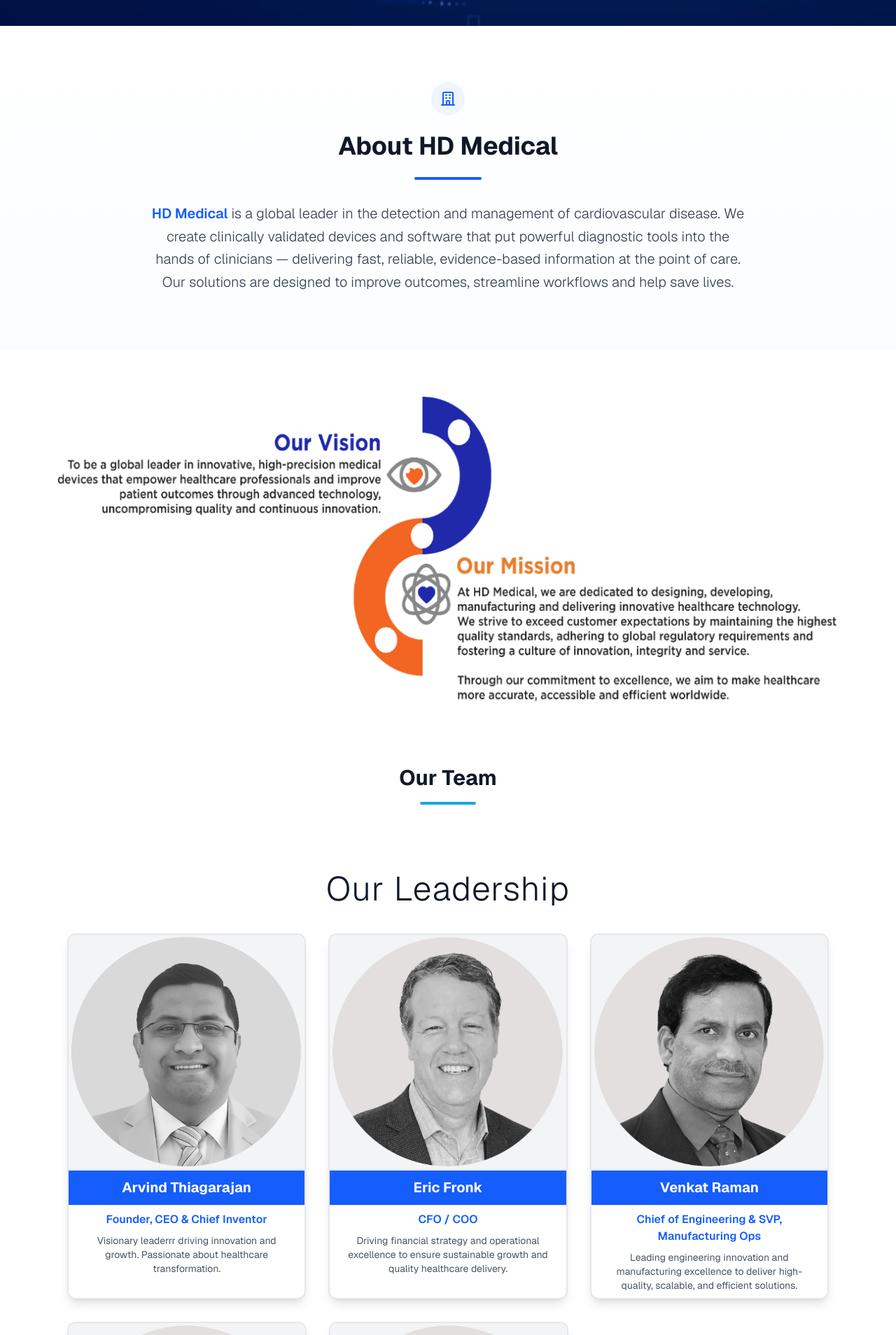
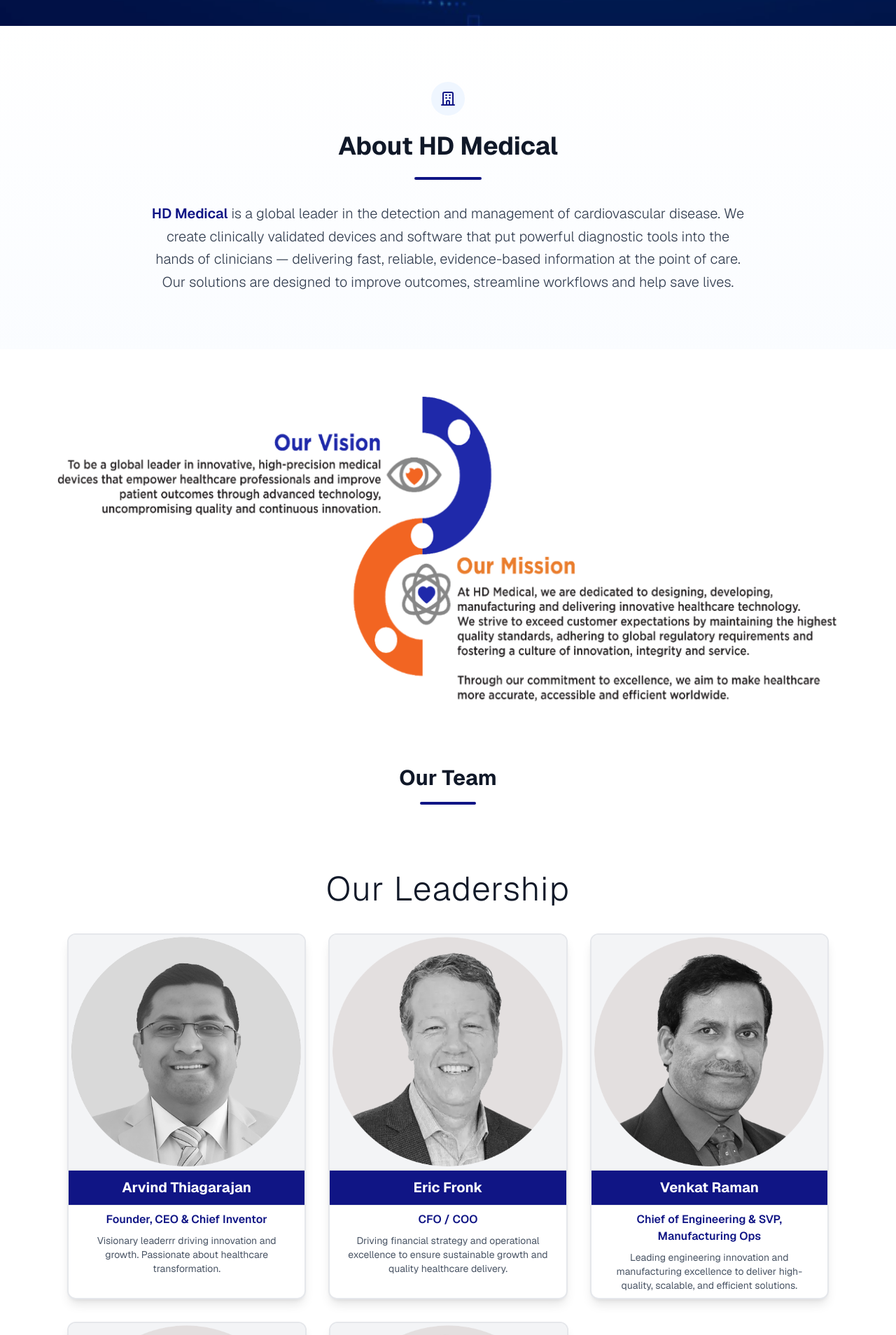
Before and after one commit to jilldhandhukiya/HD-Medical, a Next.js app: page /aboutus in a window 1280 px wide. Shown: the part 755-2663 px from the top of the page at 70% size. Built offline with nearby package versions, Linux system fonts and the light colour scheme.

Commit message:
colors changed

```diff
--- a/src/app/aboutus/page.js
+++ b/src/app/aboutus/page.js
@@ -18,11 +18,11 @@
           style={{ objectPosition: 'center' }}
         />
       </div>
-      <div className="bg-[#155dfc] px-4 py-3 text-center">
+      <div className="bg-[#101585] px-4 py-3 text-center">
         <h3 className="text-white text-xl font-bold leading-tight">{person.name}</h3>
       </div>
       <div className="px-4 py-2 border-t border-gray-200 text-center">
-        <p className="text-[#155dfc] text-base font-semibold">{person.position}</p>
+        <p className="text-[#101585] text-base font-semibold">{person.position}</p>
         <p className="text-gray-600 text-sm mt-2">{person.description}</p>
       </div>
     </div>
@@ -343,55 +343,19 @@
         </div>
       </section>
 
-      {/* About Section */}
-      {/* <section className="w-full bg-white pt-12 pb-8 px-4">
-        <div className="max-w-4xl mx-auto text-center">
-          <h1 className="text-5xl md:text-6xl font-bold mb-6 tracking-wide">
-            ABOUT <span className="text-[#155dfc]">US</span>
-          </h1>
-          <p className="text-lg md:text-xl text-gray-800 font-medium mb-2">
-            <span className="font-bold text-black">HD Medical</span> for decades has been focusing with single minded endeavour to deliver the best we can and achieving this has been possible due to the trust instilled by our customers in our service. Trust invoked through constant innovation and improvement of our services.
-          </p>
-        </div>
-        <div className="flex flex-col md:flex-row justify-center items-center gap-6 mt-10">
-          <Image
-            src="/images/doctor1-aboutus.jpg"
-            alt="Doctor 1"
-            width={200}
-            height={260}
-            className="w-[260px] h-[320px] md:w-[260px] md:h-[320px] object-cover rounded-md shadow-md mb-4 md:mb-8"
-            priority
-          />
-          <Image
-            src="/images/doctor2-aboutus.jpg"
-            alt="Doctor 2"
-            width={200}
-            height={260}
-            className="w-[260px] h-[320px] md:w-[260px] md:h-[320px] object-cover rounded-md shadow-md mb-4 md:mb-0"
-            priority
-          />
-          <Image
-            src="/images/doctor3-aboutus.jpg"
-            alt="Doctor 3"
-            width={200}
-            height={260}
-            className="w-[260px] h-[320px] md:w-[260px] md:h-[320px] object-cover rounded-md shadow-md mb-4 md:mb-8"
-            priority
-          />
-        </div>
-      </section> */}
+
 
         <section id="about-details" className="py-20 bg-gradient-to-b from-white to-blue-50/30">
           <div className="max-w-4xl mx-auto px-6 text-center">
             <div className="inline-flex items-center justify-center p-3 mb-6 bg-blue-50 rounded-full">
-              <svg className="w-6 h-6 text-[#155dfc]" fill="none" stroke="currentColor" viewBox="0 0 24 24">
+              <svg className="w-6 h-6 text-[#101585]" fill="none" stroke="currentColor" viewBox="0 0 24 24">
                 <path strokeLinecap="round" strokeLinejoin="round" strokeWidth="2" d="M19 21V5a2 2 0 00-2-2H7a2 2 0 00-2 2v16m14 0h2m-2 0h-5m-9 0H3m2 0h5M9 7h1m-1 4h1m4-4h1m-1 4h1m-5 10v-5a1 1 0 011-1h2a1 1 0 011 1v5m-4 0h4" />
               </svg>
             </div>
             <h2 className="text-3xl md:text-4xl font-bold text-gray-900 mb-6">About HD Medical</h2>
-            <div className="w-24 h-1 bg-[#155dfc] mx-auto mb-8 rounded-full"></div>
+            <div className="w-24 h-1 bg-[#101585] mx-auto mb-8 rounded-full"></div>
             <p className="text-lg md:text-xl text-gray-700 leading-relaxed font-light">
-              <span className="font-semibold text-[#155dfc]">HD Medical</span> is a global leader in the detection and management of cardiovascular disease.
+              <span className="font-semibold text-[#101585]">HD Medical</span> is a global leader in the detection and management of cardiovascular disease.
               We create clinically validated devices and software that put powerful diagnostic tools into the
               hands of clinicians — delivering fast, reliable, evidence-based information at the point of care.
               Our solutions are designed to improve outcomes, streamline workflows and help save lives.
@@ -417,7 +381,7 @@
         <section className="mt-20">
           <div className="text-center mb-12">
             <h2 className="text-3xl font-bold text-gray-900">Our Team</h2>
-            <div className="w-20 h-1 bg-[#17a6e0] mx-auto mt-4 rounded-full"></div>
+            <div className="w-20 h-1 bg-[#101585] mx-auto mt-4 rounded-full"></div>
           </div>
         </section>
 
```
